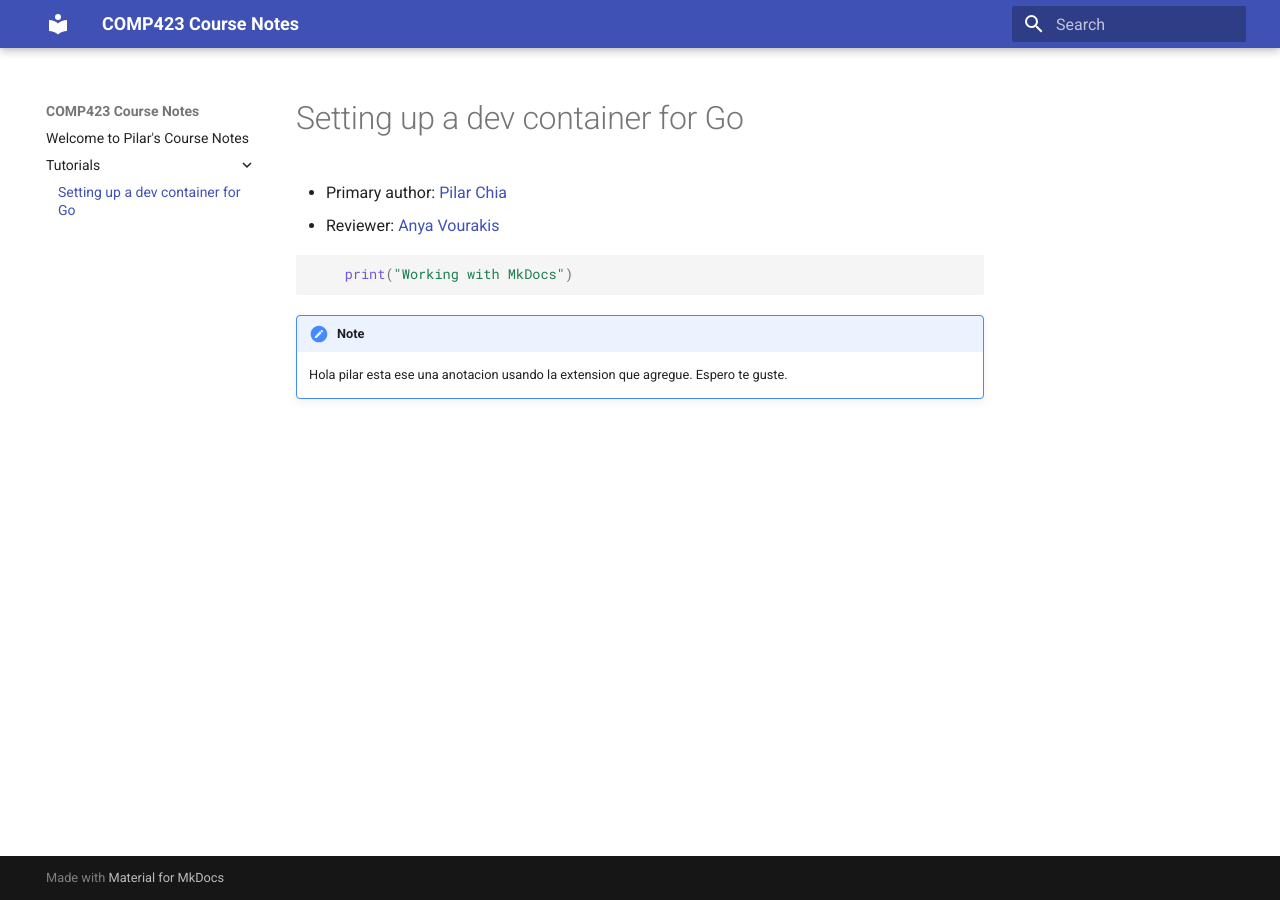
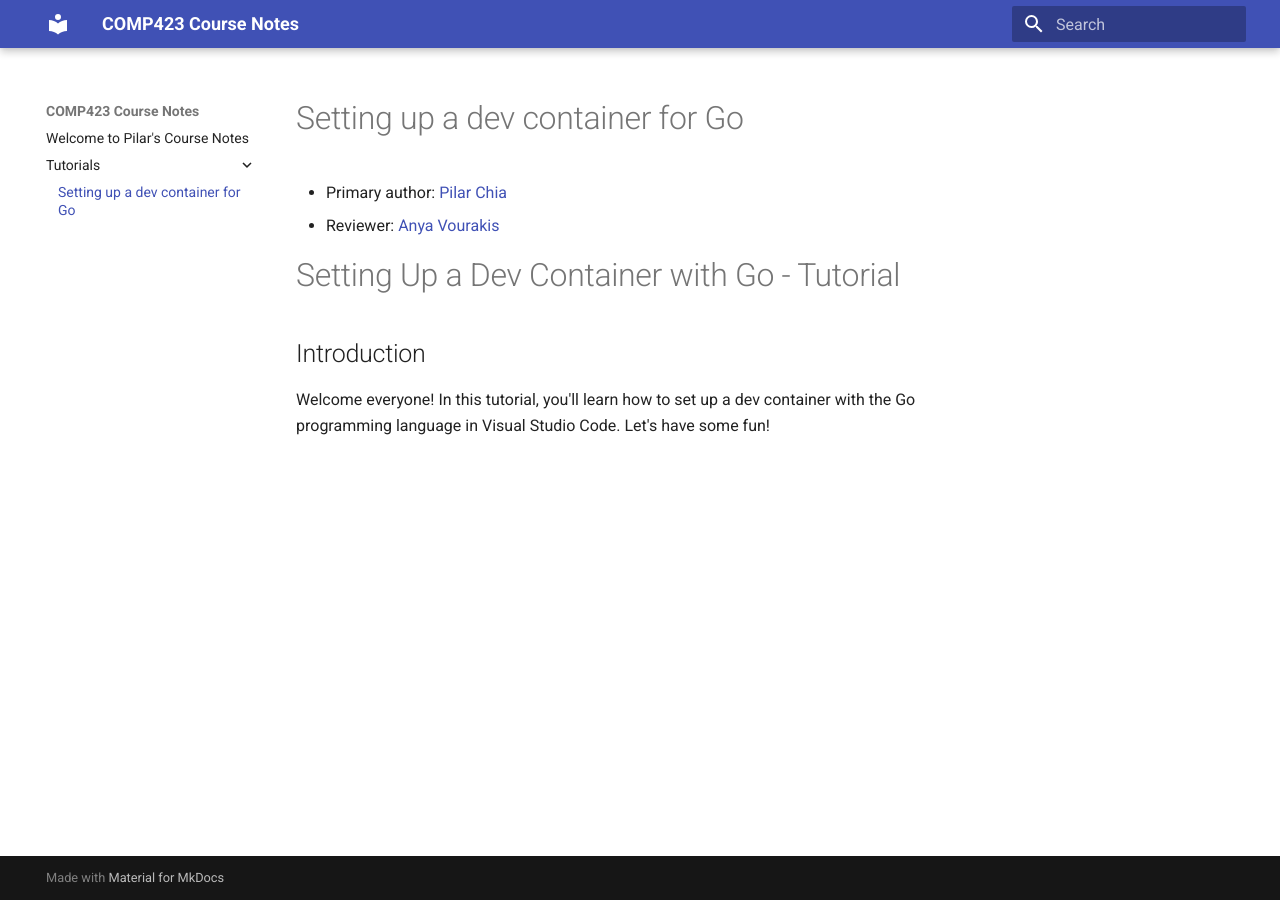
Before and after one commit to mchia157/comp423-course-notes, an MkDocs documentation site: the page built from docs/tutorials/go-setup.md, in a window 1280 px wide. Built offline with MkDocs 1.6.1 and Material for MkDocs 9.7.7, drawn with Linux system fonts in a browser that asks for light colours.

Commit message:
Added introduction

````diff
--- a/docs/tutorials/go-setup.md
+++ b/docs/tutorials/go-setup.md
@@ -3,9 +3,7 @@
 * Primary author: [Pilar Chia](https://github.com/mchia157)
 * Reviewer: [Anya Vourakis](https://github.com/v-anya)
 
-```py
-    print("Working with MkDocs")
-```
-!!! note
+# Setting Up a Dev Container with Go - Tutorial
 
-    Hola pilar esta ese una anotacion usando la extension que agregue. Espero te guste.
+## Introduction
+Welcome everyone! In this tutorial, you'll learn how to set up a dev container with the Go programming language in Visual Studio Code. Let's have some fun!
````
